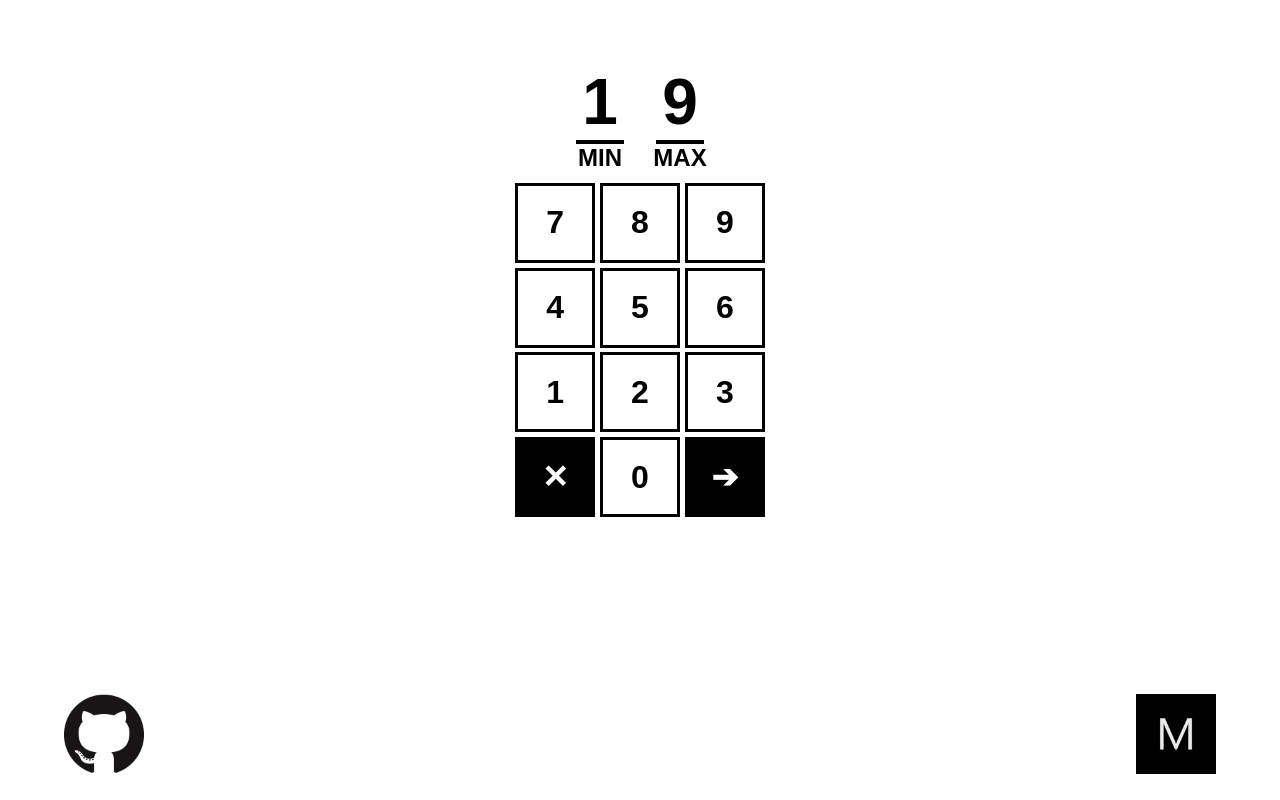
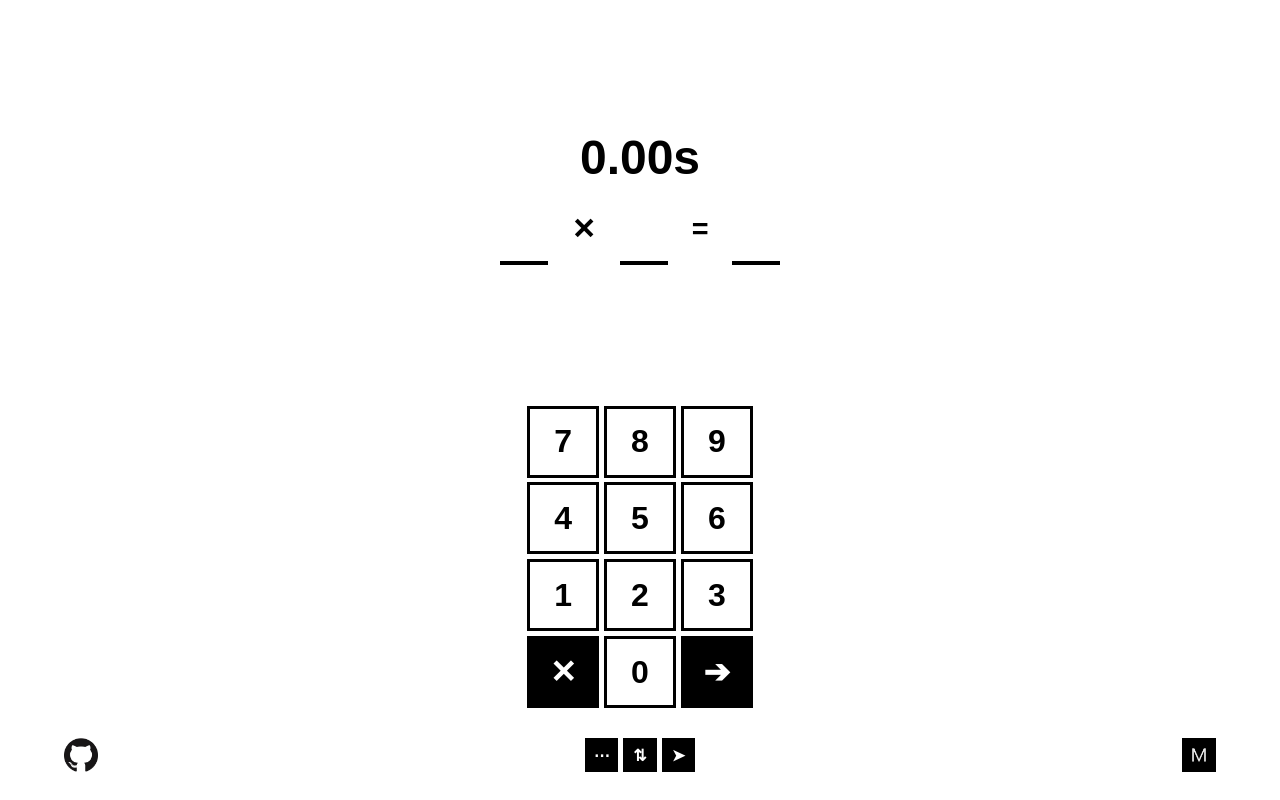
Before and after one commit to mlmar/multiply, a plain HTML site: page index.html in a window 1280 px wide. Drawn offline with nearby package versions, Linux system fonts and the light colour scheme.

Commit message:
Added settings menu for min/max/total questions, added reverse keypad button, moved all settings buttons to footer

```diff
--- a/index.css
+++ b/index.css
@@ -1,5 +1,6 @@
 :root {
   --green: rgb(0, 204, 0);
+  --small-dim: 2.1rem;
 }
 
 * {
@@ -46,15 +47,18 @@ html, body {
 }
 
 /* LAYOUT */
+main {
+  justify-content: flex-end;
+}
+
 footer {
   padding: 2% 5%;
-  justify-content: space-between;
 }
 
 footer > a {
   display: flex;
-  height: 5rem;
-  width: 5rem;
+  height: var(--small-dim);
+  width: var(--small-dim);
 }
 
 .invisible {
@@ -63,8 +67,8 @@ footer > a {
 
 /* SPECIFIC STYLES */
 
-.menu-labels {
-  min-width: 10rem;
+.menu-labels label{
+  margin: 1rem;
 }
 
 .menu-labels > *,
@@ -75,7 +79,7 @@ footer > a {
 
 .menu-labels label,
 .output-labels label {
-  font-size: 4rem;
+  font-size: 3.5rem;
   border-bottom: .3rem solid black;
   min-width: 3rem;
   height: 5rem;
@@ -88,6 +92,11 @@ footer > a {
 }
 
 .menu-labels label.focused {
+  color: var(--green);
+  border-color: var(--green);
+}
+
+.menu-labels label.focused + span {
   color: var(--green);
 }
 
@@ -121,32 +130,39 @@ footer > a {
   color: white;
 }
 
-.bw-btn.inverted {
+.bw-btn.inverted-btn {
   background: black;
   color: white;
 }
 
-.bw-btn.inverted:active {
+.bw-btn.inverted-btn:active {
   background: white;
   color: black;
 }
 
 .keypad .keypad-btn {
-  width: 5rem;
-  height: 5rem;
+  width: 4.5rem;
+  height: 4.5rem;
 }
 
-.share-btn {
-  padding: 1rem 0;
-  width: 5rem;
-  height: 5rem;
-  font-size: 2rem;
+.small-btn {
+  width: var(--small-dim);
+  height: var(--small-dim);
+  font-size: 1rem;
 }
 
 .status-success {
   color: var(--green);
 }
 
+.status-success label {
+  border-color: var(--green);
+}
+
 .status-fail {
   color: red;
 }
+
+.status-fail label {
+  border-color: red;
+}
--- a/index.html
+++ b/index.html
@@ -17,9 +17,10 @@
     <link href="index.css" rel="stylesheet"/>
   </head>
   <body class="flex-col">
-    <main class="flex-col flex-fill flex-center flex-middle"></main>
-    <footer class="flex">
+    <main class="flex-col flex-fill flex-center"></main>
+    <footer class="flex flex-center flex-space-between">
       <a href="https://github.com/mlmar/multiply" title="View Source"> <img src="images/github.png"/> </a>
+      <section class="flex"></section>
       <a id="sg-prompt" href="https://mlmar.github.io" title="Marcus"> <img src="images/m.ico"/> </a>
     </footer>
   </body>
--- a/index.js
+++ b/index.js
@@ -1,75 +1,117 @@
 import { buildMenuLabels } from './js/Menu.js';
 import Timer, { buildTimerLabels } from './js/Timer.js';
-import { buildOutputLabels } from './js/Output.js';
+import { buildEquationLabels } from './js/Equation.js';
 import { buildKeypad } from './js/Keypad.js';
 import { shareText } from './js/ShareUtil.js';
 
 import Constants from './js/Constants.js';
 
 $(document).ready(init);
-let state = {
+const state = {
   inProgress: false,
-  time: 0,
+  time: '0.00',
   currentQuestions: 0,
   totalQuestions: 5,
 
   min: 1,
   max: 9,
 
-  val0: 0,
-  val1: 0,
-  val2: 0,
+  val0: null,
+  val1: null,
+  val2: null,
+
+  keypadReversed: false,
+  settingsActive: false,
 }
 
 let timer = null;
+
 let $main = null;
 let $footer = null;
 
 // Initialzie UI and event handlers
 function init() {
+  loadSettingsFromLocalStorage();
+
   $main = $('main');
   $footer = $('footer');
 
-  // Menu
-  $main.$menuLabels = buildMenuLabels(state.min, state.max);
-  $main.append($main.$menuLabels);
-  $main.$menuLabels.find('label').on('click', handleMenuLabelClick);
+  // Header
+  buildMainHeader();
+
+  // Keypad
+  buildMainKeypad(state.keypadReversed);
+
+  // Build settings buttons
+  buildSettingsPanel();
+
+  refreshDisplay();
+}
+
+// BEGIN UI BUILDER
+function buildMainHeader() {
+  $main.$header = $(`<section class="flex flex-col flex-fill flex-middle header"></section>`);
+
+  $main.$menuLabels = buildMenuLabels(state.min, state.max, state.totalQuestions);
+  $main.$header.append($main.$menuLabels);
+  $main.$menuLabels.children().on('click', handleMenuLabelClick);
 
   // Timer
   $main.$timerLabels = buildTimerLabels();
-  $main.append($main.$timerLabels);
-  $main.$timerLabels.hide();
+  $main.$header.append($main.$timerLabels);
   timer = new Timer();
 
   // Output
-  $main.$outputLabels = buildOutputLabels();
-  $main.append($main.$outputLabels);
-  $main.$outputLabels.hide();
+  $main.$equationLabels = buildEquationLabels();
+  $main.$header.append($main.$equationLabels);
 
-  // Keypad
-  $main.$keypad = buildKeypad();
-  $main.$keypad.$clear = $(`<button class="bw-btn inverted keypad-btn" data-value="${Constants.CLEAR}"> ${Constants.CLEAR_CODE} </button>`);
-  $main.$keypad.$enter = $(`<button class="bw-btn inverted keypad-btn" data-value="${Constants.ENTER}"> ${Constants.ENTER_CODE} </button>`);
+  $main.append($main.$header);
+}
+
+function buildMainKeypad(reverse) {
+  if($main.$keypad) {
+    $main.$keypad.remove();
+  }
+
+  $main.$keypad = buildKeypad(reverse);
+  $main.$keypad.$clear = $(`<button class="bw-btn inverted-btn keypad-btn" data-value="${Constants.CLEAR}"> ${Constants.CLEAR_CODE} </button>`);
+  $main.$keypad.$enter = $(`<button class="bw-btn inverted-btn keypad-btn" data-value="${Constants.ENTER}"> ${Constants.ENTER_CODE} </button>`);
   $main.$keypad.children().last().prepend($main.$keypad.$clear);
   $main.$keypad.children().last().append($main.$keypad.$enter);
   $main.$keypad.find('.keypad-btn').on('touchstart mouseup', handleKeypadClick);
   $main.$keypad.find('.keypad-btn').on('touchend', e => e.preventDefault());
   $(document).on('keydown', handleKeypadClick);
   $main.append($main.$keypad);
+}
+
+
+function buildSettingsPanel() {
+  $footer.$settingsPanel = $footer.find('section');
+
+  // Settings button
+  $footer.$settingsButton = $(`<button class="flex flex-middle flex-center bw-btn inverted-btn small-btn"> ${Constants.SETTINGS_CODE} </button>`)
+  $footer.$settingsButton.on('click', handleSettingsClick);
+
+  // Reverse keypad button
+  $footer.$reverseButton = $(`<button class="flex flex-middle flex-center bw-btn inverted-btn small-btn"> ${Constants.REVERSE_CODE} </button>`)
+  $footer.$reverseButton.on('click', handleReverseClick);
 
   // Share button
-  $main.$shareBtn = $(`<button class="flex flex-middle flex-center bw-btn inverted share-btn"> ${Constants.SHARE_CODE} </button>`)
-  $main.append($main.$shareBtn);
-  $main.$shareBtn.on('click', handleShareClick);
-  $main.$shareBtn.addClass(Constants.INVISIBLE);
+  $footer.$shareBtn = $(`<button class="flex flex-middle flex-center bw-btn inverted-btn small-btn"> ${Constants.SHARE_CODE} </button>`)
+  $footer.$shareBtn.on('click', handleShareClick);
+
+  $footer.$settingsPanel.append($footer.$settingsButton);
+  $footer.$settingsPanel.append($footer.$reverseButton);
+  $footer.$settingsPanel.append($footer.$shareBtn);
 }
 
-/*** BEGIN HANDLERS ***/
+// END UI BUILDER
+
+// BEGIN HANDLERS
 
 function handleMenuLabelClick(event) {
-  $main.$focused = $(event.currentTarget);
+  setFocused($(event.currentTarget).find('label'));
   refreshDisplay();
-  state[$main.$focused.data('state')] = 0;
 }
 
 function handleKeypadClick(event) {
@@ -97,6 +139,7 @@ function handleKeypadClick(event) {
   }
 
   pressValue(value, num, prop);
+  storeSettingsToLocalStorage();
 }
 
 function pressValue(value, num, prop) {
@@ -111,29 +154,49 @@ function pressValue(value, num, prop) {
       start();
     }
   } else {
-    value = (state[prop] || 0) + '' + num;
+    value = num;
+    if($main.$focused === $main.$prevFocused) {
+      value = (state[prop] || 0) + '' + value;
+    }
     state[prop] = parseInt(value);
   }
+  setFocused($main.$focused);
   refreshDisplay();
+}
+
+function handleSettingsClick() {
+  state.settingsActive = !state.settingsActive;
+  setFocused(null);
+  refreshDisplay();
+}
+
+function handleReverseClick() {
+  state.keypadReversed = !state.keypadReversed;
+  buildMainKeypad(state.keypadReversed);
 }
 
 function handleShareClick() {
   shareText(`Can you beat ${state.time} seconds?`);
 }
 
-/** BEGIN LOGIC ***/
+function setFocused($el) {
+  $main.$prevFocused = $main.$focused;
+  $main.$focused = $el;
+}
+
+// BEGIN LOGIC
 
 function start() {
-  if(state.time) {
-    state.time = 0;
+  state.settingsActive = false;
+
+  if(state.inProgress) {
+    state.time = '0.00';
     refreshDisplay();
   } else {
     state.inProgress = true;
     state.time = 0;
     state.currentQuestions = 0;
-    state.min = parseInt($main.$menuLabels.$min.text());
-    state.max = parseInt($main.$menuLabels.$max.text());
-    $main.$focused = $main.$outputLabels.$m3;
+    setFocused($main.$equationLabels.$m3);
     generateRandomEquation();
     timer.start(update);
   }
@@ -141,7 +204,7 @@ function start() {
 
 function end() {
   state.inProgress = false;
-  $main.$focused = null;
+  setFocused(null);
   timer.stop();
 }
 
@@ -176,43 +239,84 @@ function random(min, max) {
   return Math.round(Math.random() * (max - min) + min);
 }
 
-/*** END LOGIC ***/
+// END LOGIC
 
-/*** END HANDLERS ***/
+// BEGIN LOCAL STORAGE
+
+function storeSettingsToLocalStorage() {
+  let settings = {
+    min: state.min,
+    max: state.max,
+    keypadReversed: state.keypadReversed
+  };
+  settings = JSON.stringify(settings);
+  localStorage.setItem(Constants.MGH_MULTIPLY, settings);
+}
+
+function loadSettingsFromLocalStorage() {
+  try {
+    let settings = localStorage.getItem(Constants.MGH_MULTIPLY);
+    if(settings) {
+      settings = JSON.parse(settings);
+      state.min = settings.min;
+      state.max = settings.max;
+      state.keypadReversed = settings.keypadReversed;
+    }
+  } catch {
+    localStorage.setItem(Constants.MGH_MULTIPLY, null);
+  }
+
+}
+
+// END LOCAL STORAGE
+
+// END HANDLERS
 
 function refreshDisplay() {
-  if(state.time) { // Hide menu if timer exists
+  if(state.settingsActive) {
+    $main.$menuLabels.show();
+    $main.$timerLabels.hide();
+    $main.$equationLabels.hide();
+  } else {
     $main.$menuLabels.hide();
     $main.$timerLabels.show();
-    $main.$outputLabels.show();
-    $main.$shareBtn.addClass(Constants.INVISIBLE);
+    $main.$equationLabels.show();
+  }
+
+  if(state.inProgress) { // Hide extra elements if timer exists
+    $main.$menuLabels.hide();
+    $footer.$shareBtn.hide();
+    $footer.$settingsPanel.hide();
   } else {
-    $main.$menuLabels.show();
-    $main.$timerLabels.hide();
-    $main.$outputLabels.hide();
+    $footer.$settingsPanel.show();
   }
 
   $footer.toggleClass(Constants.INVISIBLE, state.inProgress);
 
   let $labels = [
     $main.$timerLabels,
-    $main.$outputLabels
+    $main.$equationLabels
   ];
 
-  if(!state.inProgress && state.time) { // Change text and UI colors if user fails or succeeds
+  if(!state.inProgress && state.time !== '0.00') { // Change text and UI colors if user fails or succeeds
     $main.$keypad.$enter.html(Constants.BACK_CODE);
     let isSuccess = state.currentQuestions >= state.totalQuestions;
     $labels.forEach(l => l.toggleClass(Constants.STATUS_SUCCESS, isSuccess));
     $labels.forEach(l => l.toggleClass(Constants.STATUS_FAIL, !isSuccess));
-    $main.$shareBtn.toggleClass(Constants.INVISIBLE, !isSuccess);
+
+    if(isSuccess) {
+      $footer.$shareBtn.show();
+    } else {
+      $footer.$shareBtn.hide();
+    }
   } else {
     $main.$keypad.$enter.html(Constants.ENTER_CODE);
     $labels.forEach(l => l.removeClass(Constants.STATUS_SUCCESS));
     $labels.forEach(l => l.removeClass(Constants.STATUS_FAIL));
   }
 
+  $main.find('.' + Constants.FOCUSED).removeClass(Constants.FOCUSED);
   if($main.$focused) {
-    $main.find('.' + Constants.FOCUSED).removeClass(Constants.FOCUSED);
     $main.$focused.addClass(Constants.FOCUSED);
   }
 
@@ -220,7 +324,9 @@ function refreshDisplay() {
   $main.$timerLabels.text(state.time + 's');
   $main.$menuLabels.$min.text(state.min);
   $main.$menuLabels.$max.text(state.max);
-  $main.$outputLabels.$m1.text(state.val0);
-  $main.$outputLabels.$m2.text(state.val1);
-  $main.$outputLabels.$m3.text(state.val2);
+  $main.$menuLabels.$totalQuestions.text(state.totalQuestions);
+
+  $main.$equationLabels.$m1.text(state.val0);
+  $main.$equationLabels.$m2.text(state.val1);
+  $main.$equationLabels.$m3.text(state.val2);
 }
--- a/js/Constants.js
+++ b/js/Constants.js
@@ -9,5 +9,8 @@ export default {
   CLEAR_CODE: '&#10005;',
   ENTER_CODE: '&#10132;',
   BACK_CODE: '&#8634;',
+  SETTINGS_CODE: '&#8943;',
+  REVERSE_CODE: '&#8645;',
   SHARE_CODE: '&#10148;',
+  MGH_MULTIPLY: 'mgh_multiply'
 }
--- a/js/Output.js
+++ b/js/Equation.js
@@ -1,5 +1,5 @@
 
-export const buildOutputLabels = function() {
+export const buildEquationLabels = function() {
   const $container = $(`<section class="flex flex-center output-labels"></section>`);
   $container.$m1 = $(`<label class="flex flex-middle"> </label>`);
   $container.$m2 = $(`<label class="flex flex-middle"> </label>`);
--- a/js/Keypad.js
+++ b/js/Keypad.js
@@ -6,11 +6,19 @@ function buildKeypadRow(...numbers) {
   `);
 }
 
-export const buildKeypad = function() {
-  const $container = $(`<article class="flex-col flex-center flex-middle keypad"></article>`);
-  $container.append(buildKeypadRow(7, 8, 9));
-  $container.append(buildKeypadRow(4, 5, 6));
-  $container.append(buildKeypadRow(1, 2, 3));
+export const buildKeypad = function(reverse) {
+  const $container = $(`<article class="flex-col keypad"></article>`);
+  const rows = [
+    buildKeypadRow(7, 8, 9),
+    buildKeypadRow(4, 5, 6),
+    buildKeypadRow(1, 2, 3)
+  ];
+
+  if(reverse) {
+    rows.reverse();
+  }
+
+  rows.forEach(r => $container.append(r));
   $container.append(buildKeypadRow(0));
   return $container;
 }
--- a/js/Menu.js
+++ b/js/Menu.js
@@ -1,20 +1,23 @@
 // MIN MAX LABELS
-function buildMenulabel(label, value) {
+function buildMenulabel(label, value, state) {
   return $(`
     <div class="flex-col flex-fill flex-middle flex-center">
-      <label class="flex flex-middle flex-center" data-state="${label}"> ${value} </label>
+      <label class="flex flex-middle flex-center" data-state="${state}"> ${value} </label>
       <span> ${label.toUpperCase()} </span>
     </div>
   `);
 }
 
-export const buildMenuLabels = function(min, max) {
+export const buildMenuLabels = function(min, max, totalQuestions) {
   const $container = $(`<section class="flex menu-labels"></section>`);
-  let $minContainer = buildMenulabel('min', min);
-  let $maxContainer = buildMenulabel('max', max);
+  let $minContainer = buildMenulabel('min', min, 'min');
+  let $maxContainer = buildMenulabel('max', max, 'max');
+  let $totalQuestionsContainer = buildMenulabel('#qs', totalQuestions, 'totalQuestions');
   $container.$min = $minContainer.find('label');
   $container.$max = $maxContainer.find('label');
+  $container.$totalQuestions = $totalQuestionsContainer.find('label');
   $container.append($minContainer);
   $container.append($maxContainer);
+  $container.append($totalQuestionsContainer);
   return $container;
 }
--- a/js/Timer.js
+++ b/js/Timer.js
@@ -23,7 +23,7 @@ function Timer() {
 }
 
 export const buildTimerLabels = function() {
-  const $container = $(`<label class="flex flex-center flex-middle timer-labels"> 00:00:00 </label>`);
+  const $container = $(`<label class="flex flex-center flex-middle timer-labels"> 0.00 </label>`);
   return $container;
 }
 
```
